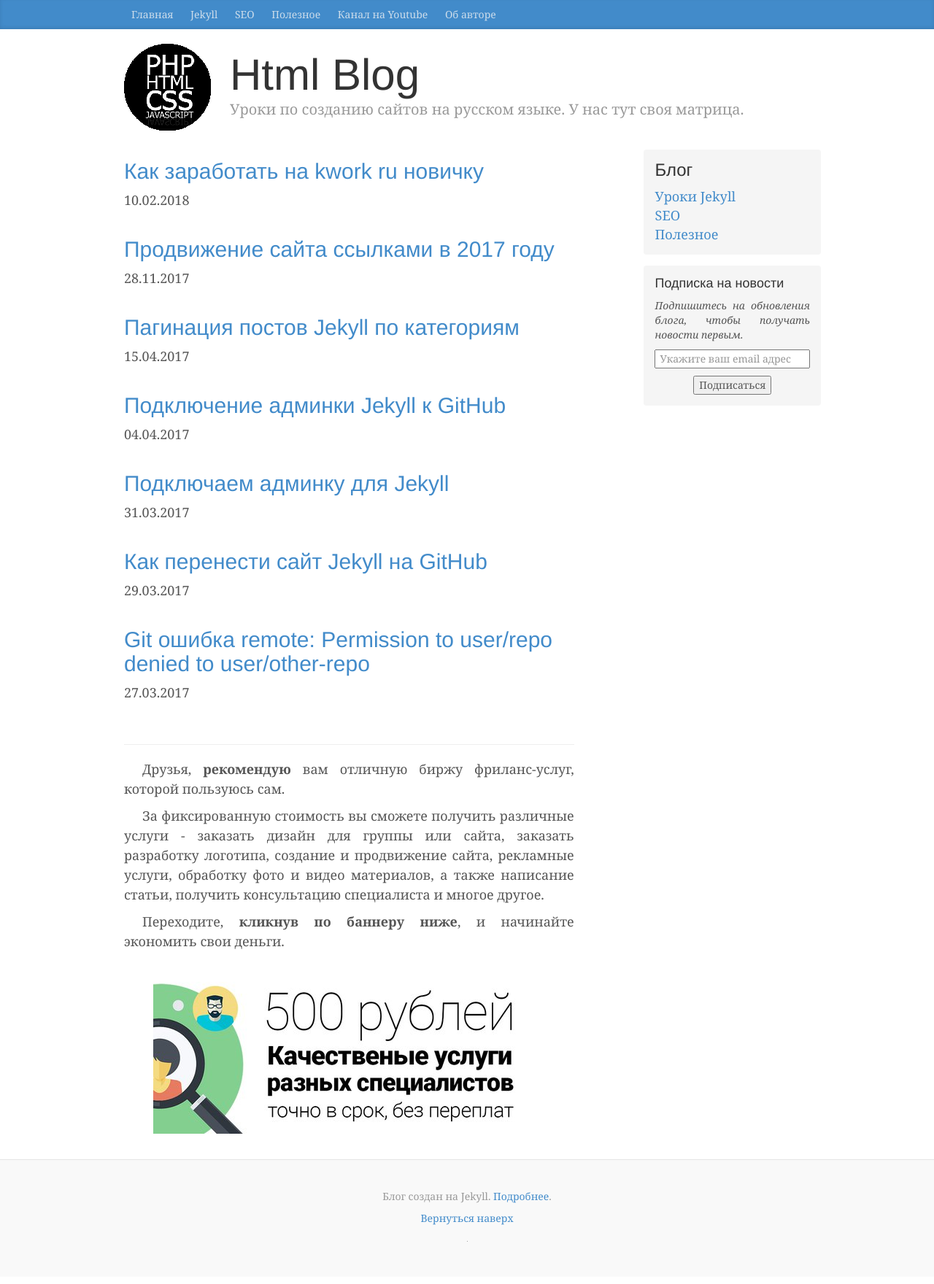
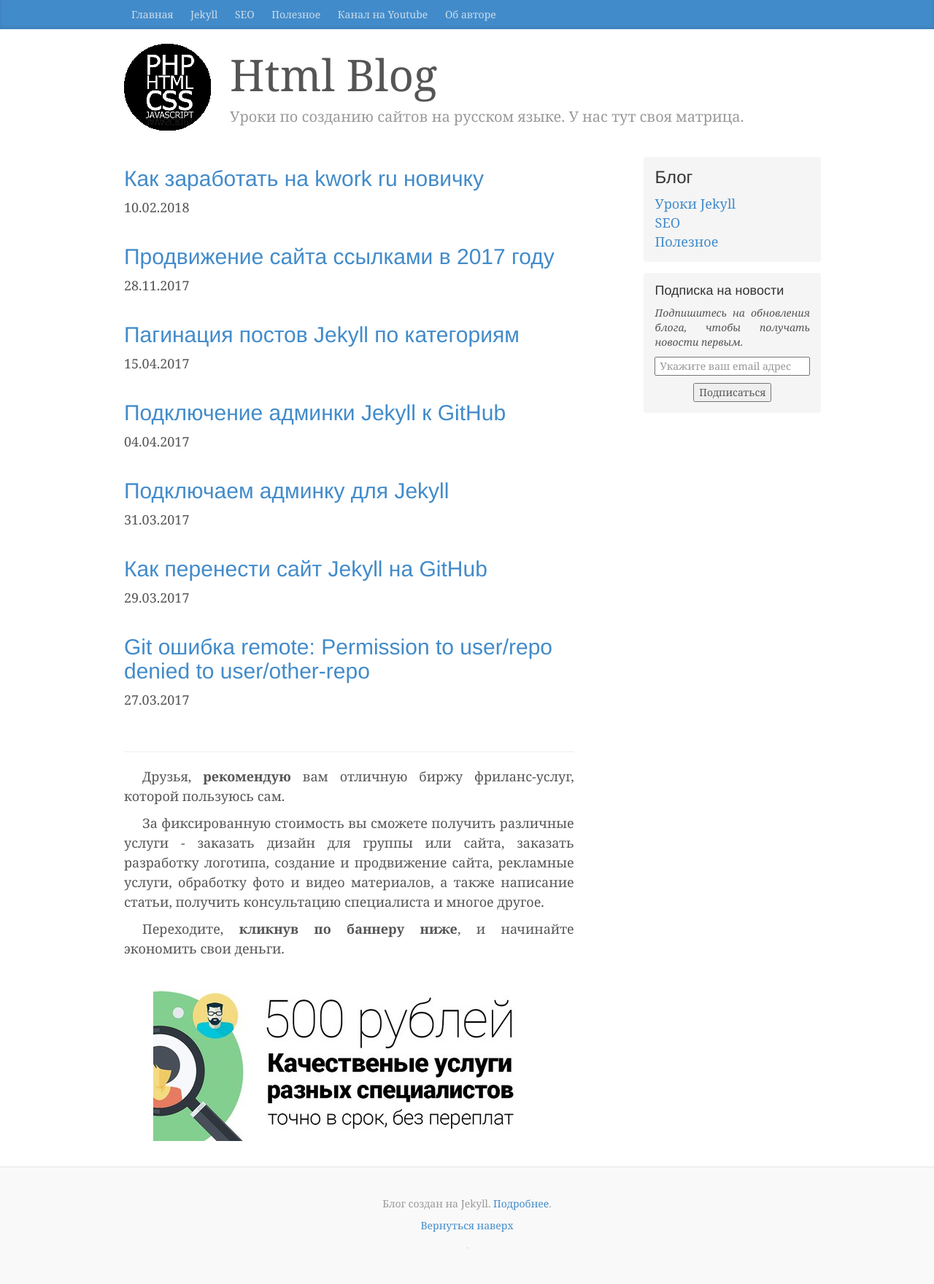
Before and after one commit to htmlblog/htmlblog.github.io, a Jekyll site: the page built from index.html, in a window 1280 px wide. Shown: the whole page at 73% size. Built offline with Jekyll 4.4.1, drawn with Linux system fonts in a browser that asks for light colours; the list of posts is cut into pages by our own code; comment, search, counter and statistics services are not loaded.

Commit message:
Update header.html

```diff
--- a/_includes/header.html
+++ b/_includes/header.html
@@ -1,5 +1,5 @@
 <div class="blog-header">
 	<a href="/"><img class="blog-logo" src="/uploads/logo.png" alt="logo"></a>
-	<h1 class="blog-title">{{ site.title }}</h1>
+	<span class="blog-title">{{ site.title }}</span>
 	<p class="lead blog-description">Уроки по созданию сайтов на русском языке. У нас тут своя матрица.</p>
 </div>
```
